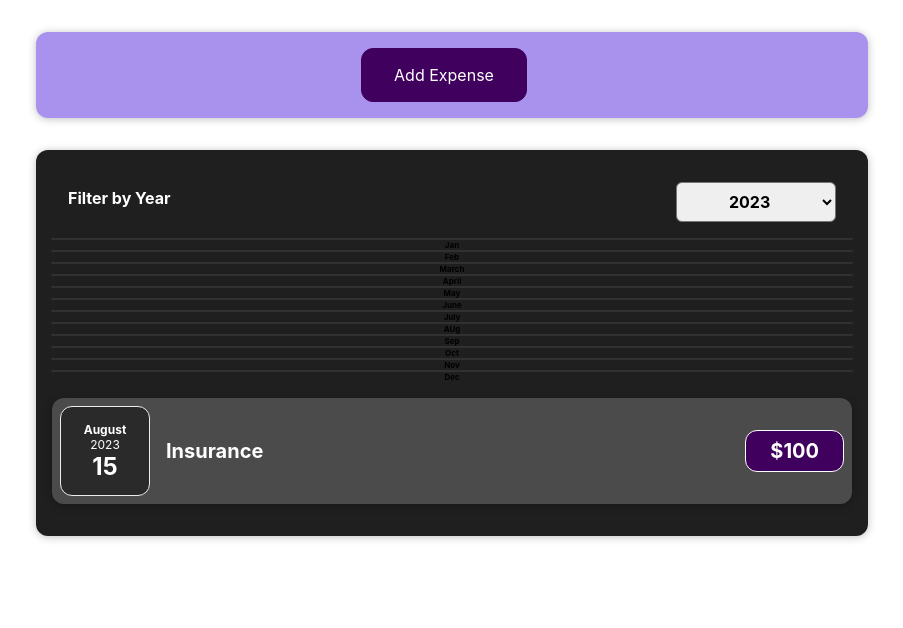
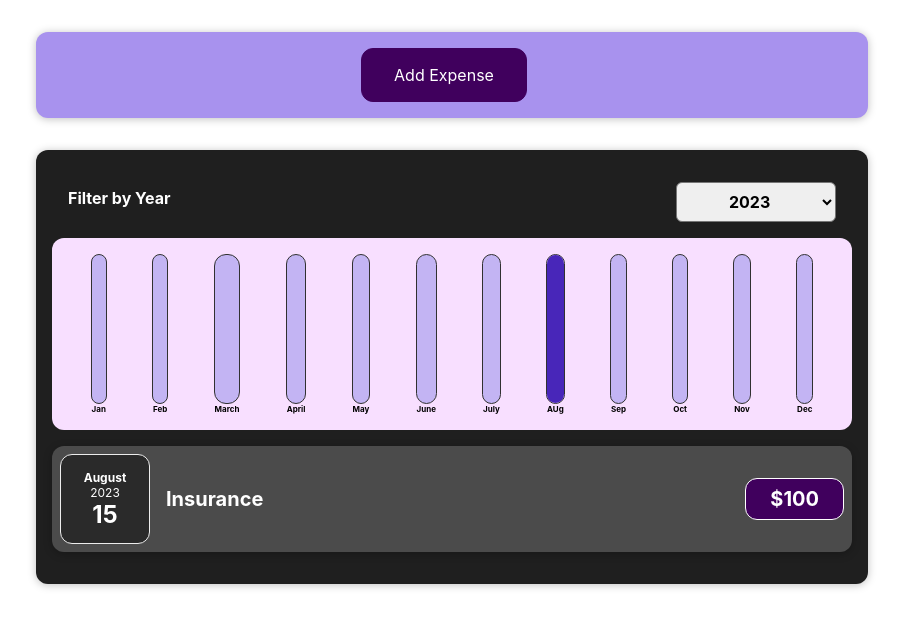
Before and after one commit to revivesanjeev/Expense_Tracker_react_js, a React (Create React App) app: page / in a window 1280 px wide. Shown: the top 628 px of the page, without its empty margins (188-1091 px from the left). Built offline with nearby package versions, Linux system fonts and the light colour scheme.

Commit message:
chart of expenses adding

```diff
--- a/src/componets/Chart/Chart.js
+++ b/src/componets/Chart/Chart.js
@@ -30,7 +30,7 @@ const Chart = (props) => {
   }
 
   return (
-    <div className="c">
+    <div className="chart">
       {chartData.map((monthData) => {
         return (
           <ChartBar
--- a/src/componets/Expenses/Expenses.js
+++ b/src/componets/Expenses/Expenses.js
@@ -29,7 +29,7 @@ const Expenses = (props) => {
       />
 
       {/* //selecting the year from date and converting it to the string if equal then it will only pass to the expense */}
-      <ExpensesChart filteredExpensesForChart={filteredExpenses} />
+      <ExpensesChart chartData={filteredExpenses} />
       <ExpensesList items={filteredExpenses} />
     </Card>
   );
--- a/src/componets/Expenses/ExpensesChart.js
+++ b/src/componets/Expenses/ExpensesChart.js
@@ -4,7 +4,7 @@ import Chart from "../Chart/Chart";
 const ExpensesChart = (props) => {
   return (
     <div>
-      <Chart chartExpenses={props.filteredExpensesForChart} />
+      <Chart chartExpenses={props.chartData} />
     </div>
   );
 };
--- a/src/componets/NewExpense/ExpenseForm.js
+++ b/src/componets/NewExpense/ExpenseForm.js
@@ -56,7 +56,7 @@ const ExpenseForm = (props) => {
     event.preventDefault();
     const expenseData = {
       title: enteredTitle,
-      price: enteredAmount,
+      price: +enteredAmount,
       date: new Date(enteredDate),
     };
 
@@ -94,7 +94,7 @@ const ExpenseForm = (props) => {
             value={enteredDate}
             id="date"
             min="2023-01-01"
-            max="2024-12-31"
+            max="2027-12-31"
             onChange={dateChangeHandler}
           />
         </div>
```
Also changed, not shown: src/App.js (line endings or trailing spaces).
